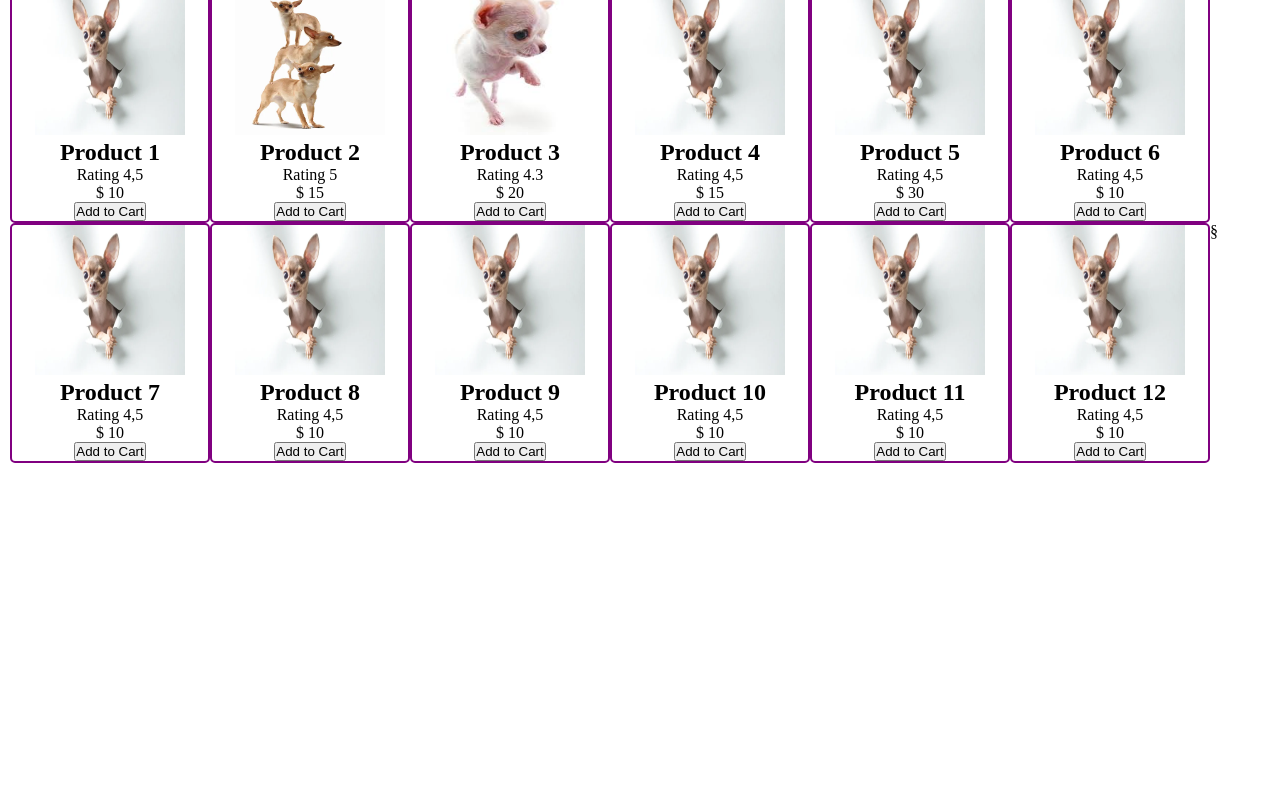
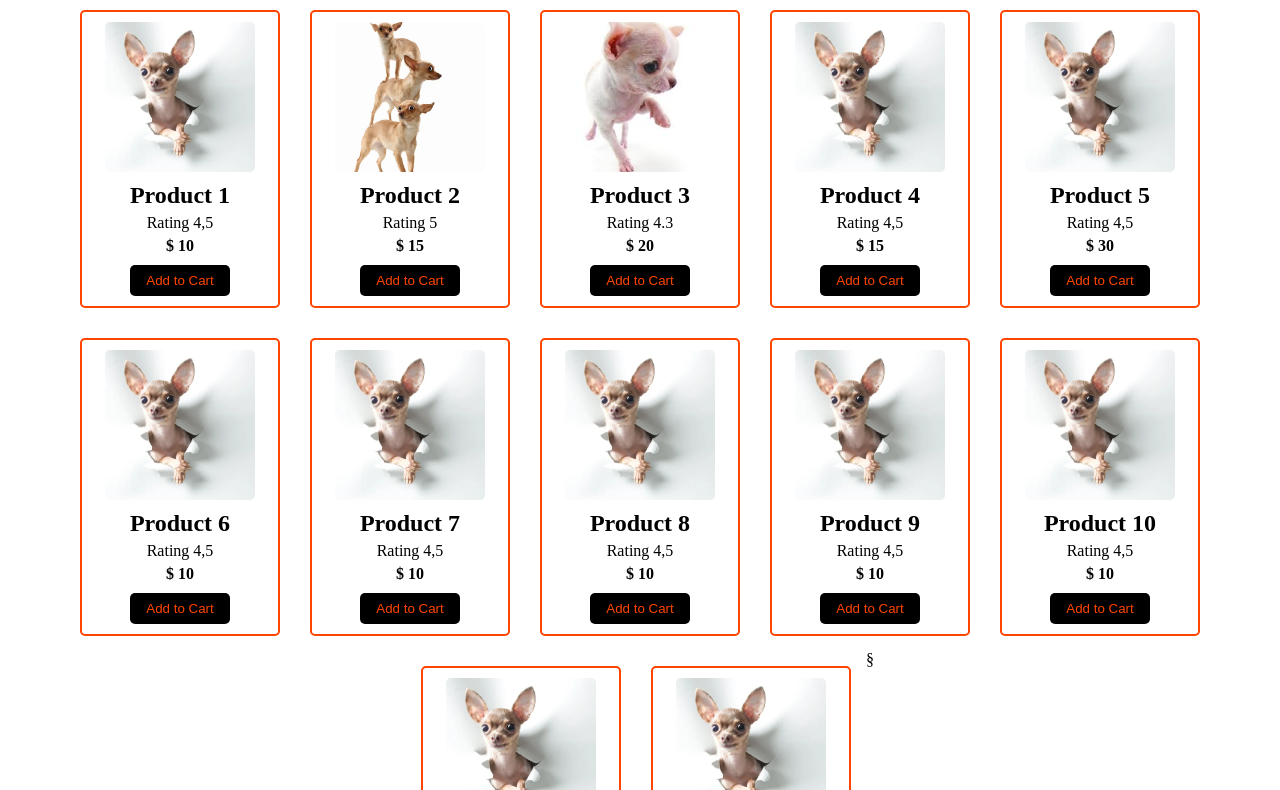
Before and after one commit to LarysaLemeshuk/flex-project, a plain HTML site: page index.html in a window 1280 px wide. Shown: the part 107-897 px from the top of the page. Before the commit the page ends 800 px from the top, so only its background shows below. Drawn offline with Linux system fonts and the light colour scheme.

Commit message:
Add products page- full done

```diff
--- a/style.css
+++ b/style.css
@@ -10,6 +10,8 @@ nav {
   justify-content: center;
   background-color: black;
   padding: 10px;
+  position: fixed;
+  top: 0;
 }
 .nav-list {
   display: flex;
@@ -24,21 +26,59 @@ nav {
   text-decoration: none;
   color: orangered;
 }
+.link:hover {
+  border-bottom: 2px white dashed;
+}
 h1 {
   text-align: center;
+  margin-top: 55px;
+
 }
 .container {
   display: flex;
   flex-wrap: wrap;
   margin: 10px;
+  justify-content: center;
 }
 .card {
   width: 200px;
   text-align: center;
-  border: 2px solid purple;
+  border: 2px solid orangered;
   border-radius: 5px;
+  padding: 10px;
+  margin: 15px;
+  display: flex;
+  flex-direction: column;
+  align-items: center;
+}
+.card:hover {
+  border: 2px solid rgb(249, 66, 185);
 }
 .card img {
   width: 150px;
   height: 150px;
+  object-fit: cover;
+  border-radius: 5px;
+  margin-bottom: 10px;
 }
+.card-title {
+  font-weight: bold;
+  margin-bottom: 5px;
+}
+.card-rating {
+  margin-bottom: 5px;
+}
+.card-price {
+  font-weight: bold;
+  margin-bottom: 10px;
+}
+.add-to-card {
+  color: orangered;
+  background-color: rgb(0, 0, 0);
+  border: none;
+  padding: 8px 16px;
+  border-radius: 5px;
+}
+.add-to-card:hover {
+  background-color: rgb(242, 175, 245);
+}
```
